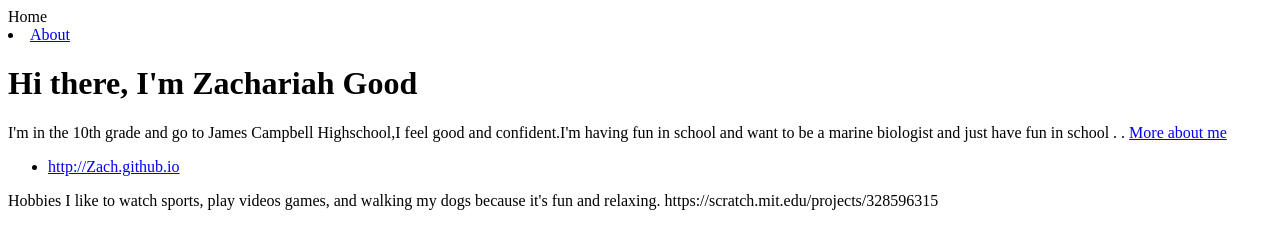
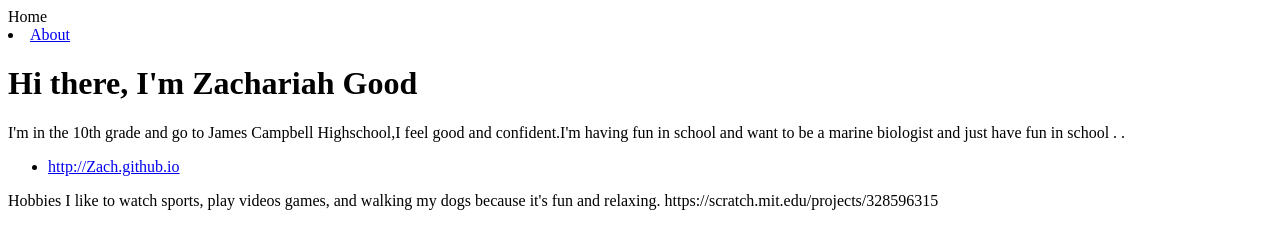
Before and after one commit to zachariahgood/zach.github, a plain HTML site: page index.html in a window 1280 px wide. Drawn offline with Linux system fonts and the light colour scheme.

Commit message:
Update index.html

```diff
--- a/index.html
+++ b/index.html
@@ -17,7 +17,7 @@
 		<div class="container">
     		<div class="blurb">
         		<h1>Hi there, I'm Zachariah Good</h1>
-				<p>I'm in the 10th grade and go to James Campbell Highschool,I feel good and confident.I'm having fun in school and want to be a marine biologist and just have fun in school .<em></em> . <a href="/about">More about me</a></p>
+				<p>I'm in the 10th grade and go to James Campbell Highschool,I feel good and confident.I'm having fun in school and want to be a marine biologist and just have fun in school .<em></em> .
     		</div><!-- /.blurb -->
 		</div><!-- /.container -->
 		<footer>
```
